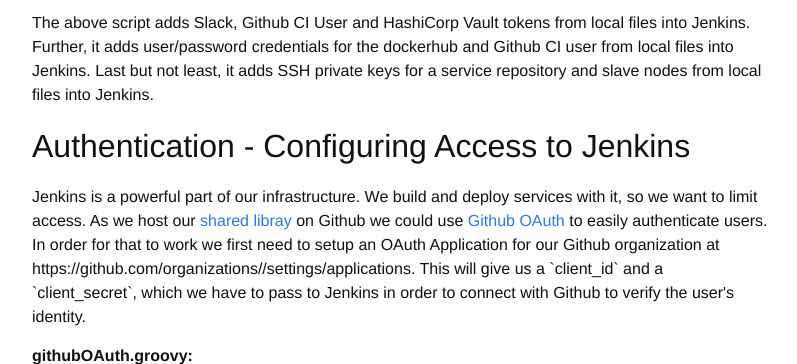
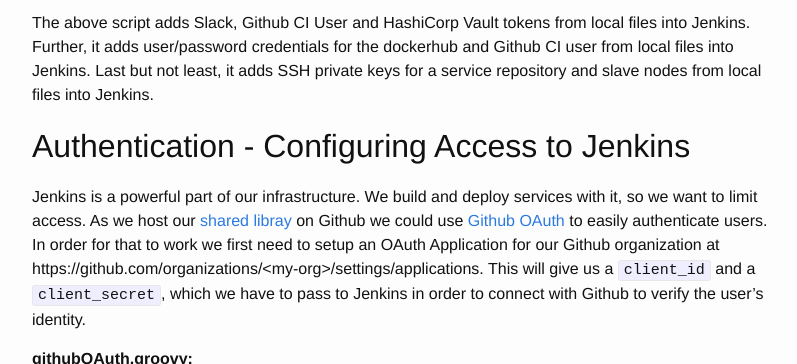
Before and after one commit to fishi0x01/fishi0x01.github.io, a Jekyll site: the page built from _posts/2019-01-12-Jenkins-As-Code-Part-2.md, in a window 1280 px wide and 900 px high, scrolled down 1257 px, cut to the strip 48-412 px from the top of the window. Shown: the whole strip, without its empty margins (238-1035 px from the left). Built offline with Jekyll 4.4.1, drawn with Linux system fonts in a browser that asks for light colours.

Commit message:
Fix formatting

```diff
--- a/_posts/2019-01-12-Jenkins-As-Code-Part-2.md
+++ b/_posts/2019-01-12-Jenkins-As-Code-Part-2.md
@@ -74,7 +74,7 @@
 As we host our [shared libray][vocabular-shared-library] on Github we could use
 [Github OAuth][github-oauth] to easily authenticate users.
 In order for that to work we first need to setup an OAuth Application
-for our Github organization at https://github.com/organizations/<my-org>/settings/applications.
+for our Github organization at https://github.com/organizations/\<my-org\>/settings/applications.
 This will give us a `client_id` and a `client_secret`, which we have to pass to Jenkins
 in order to connect with Github to verify the user's identity.
 
@@ -100,7 +100,7 @@
 
 Lets continue with the configuration of some convenient plugins.
 
-### Theme
+#### Theme
 
 Lets spice up our Jenkins with a custom UI.
 We can use the [Simple Theme Plugin][plugin-simple-theme] for that.
@@ -114,7 +114,7 @@
 
 The above script configures the simple theme plugin to use our generated `.css` file.
 
-### Slack
+#### Slack
 
 It is nice to get deploy or build messages send directly to slack.
 
@@ -124,7 +124,7 @@
 The above script configures the slack plugin.
 This enables us to use `slackSend` calls in our pipelines.
 
-### Base URL
+#### Base URL
 
 The base URL setting is very important as it is used to generate the URLs within Jenkins.
 
@@ -133,14 +133,14 @@
 
 The above script configures the base URL to our domain.
 
-### Timezone
+#### Timezone
 
 Obviously a proper timezone setting is nice in order to not be confused by the build times.
 
 **timezone.groovy:**
 {% gist fishi0x01/7c2d29afbaa0f16126eb4d4b35942f76 timezone.groovy %}
 
-### GitHub
+#### GitHub
 
 [MultiBranch Pipelines][multibranch-pipeline] are a nice way to build projects.
 However, they do not work with classic deploy keys.
@@ -153,7 +153,7 @@
 The above script configures the Github Plugin to connect to Github with a CI user's token.
 Of course you have to create that CI user first and give it access to your Github organization.
 
-### SSHD
+#### SSHD
 
 The SSHD setting might become important for you if you try to trigger jobs from the command
 line on the jenkins master. We will need it in a later part of this series when we try
@@ -164,7 +164,7 @@
 
 The above script configures the SSHD port of the Jenkins master.
 
-### Global Environment Variables
+#### Global Environment Variables
 
 Global environment variables are visible to every build.
 That way some general settings can be made visible to all pipelines.
```
